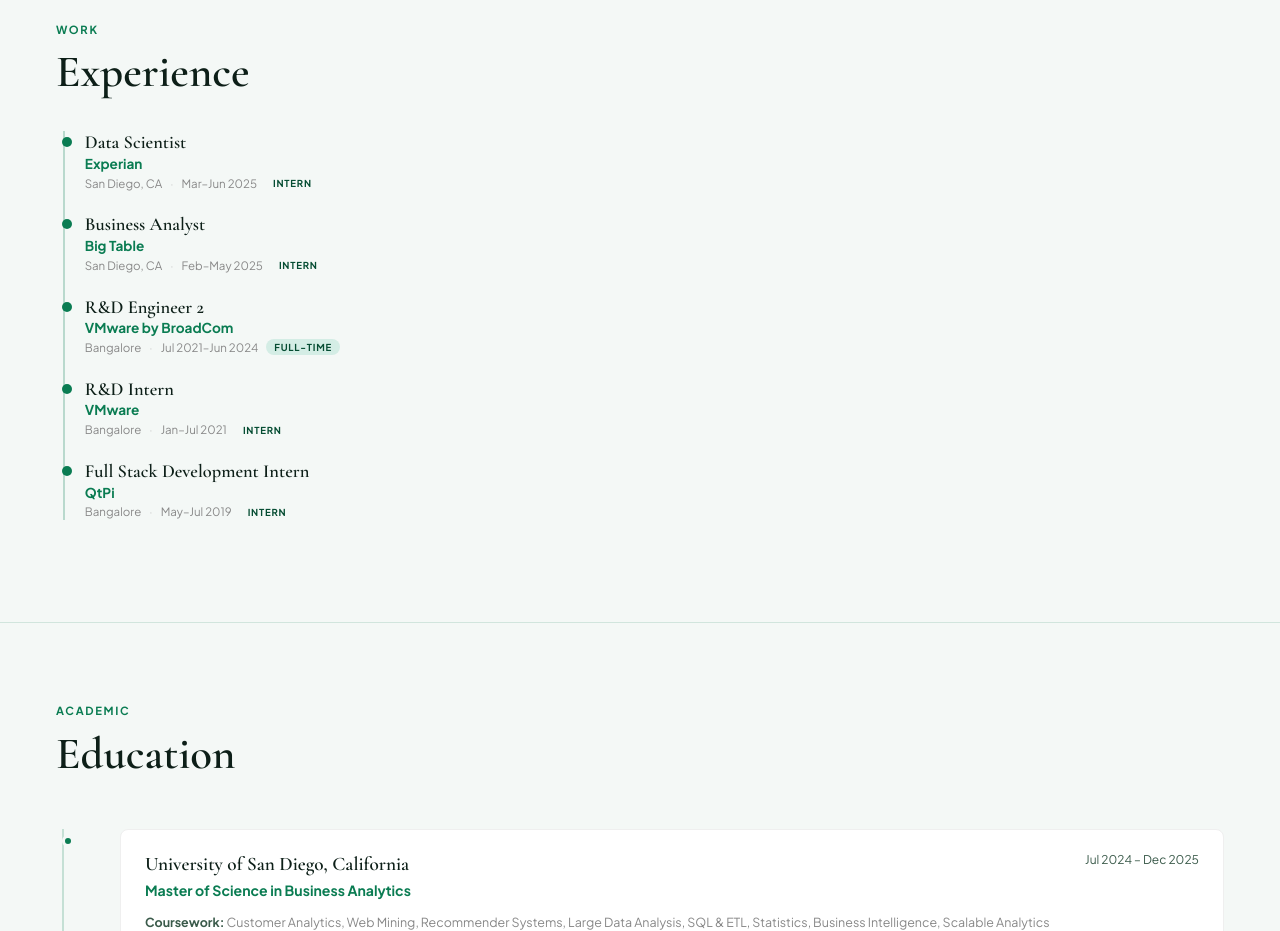
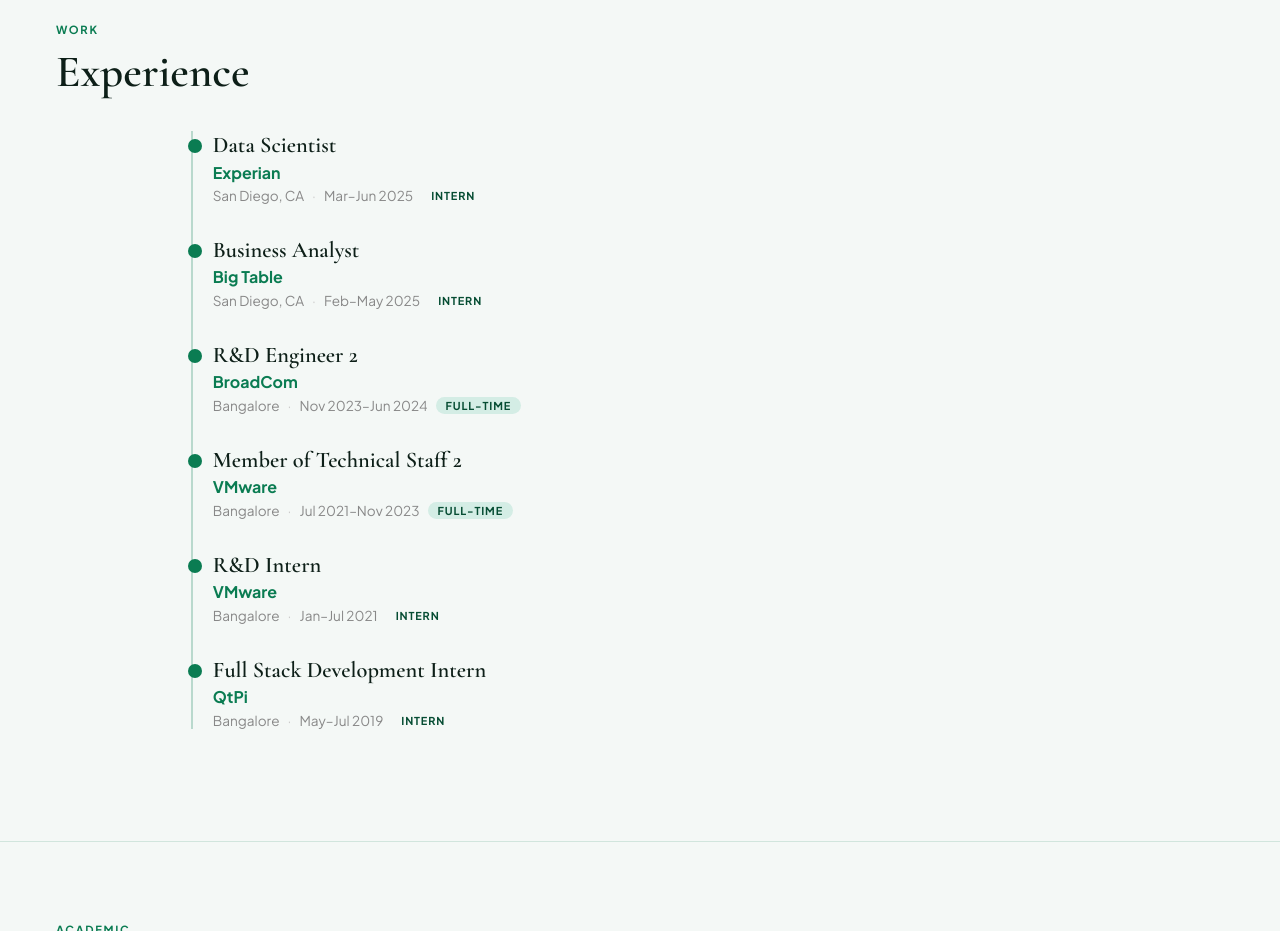
Before and after one commit to Krithikap019/ai-portfolio, a Next.js app: page / in a window 1280 px wide. Shown: the part 1800-2731 px from the top of the page. Built offline with nearby package versions, Linux system fonts and the light colour scheme.

Commit message:
emerald theme 8

```diff
--- a/app/page.jsx
+++ b/app/page.jsx
@@ -185,24 +185,25 @@
       <section style={{ padding: "5rem 3.5rem", borderTop: "1px solid rgba(10,124,82,0.15)" }}>
         <p style={{ fontSize: "0.7rem", fontWeight: 700, letterSpacing: "0.15em", textTransform: "uppercase", color: "#0a7c52", marginBottom: "0.6rem" }}>Work</p>
         <h2 style={{ fontFamily: "'Cormorant Garamond', serif", fontSize: "2.8rem", fontWeight: 600, marginBottom: "2rem" }}>Experience</h2>
-        <div style={{ position: "relative", paddingLeft: "1.8rem", maxWidth: "560px" }}>
+        <div style={{ position: "relative", paddingLeft: "1.8rem", maxWidth: "700px", margin: "0 auto 0 8rem" }}>
           <div style={{ position: "absolute", left: "7px", top: 0, bottom: 0, width: "1.5px", background: "rgba(10,124,82,0.25)" }} />
           {[
             { company: "Experian", role: "Data Scientist", location: "San Diego, CA", period: "Mar–Jun 2025", type: "Intern" },
             { company: "Big Table", role: "Business Analyst", location: "San Diego, CA", period: "Feb–May 2025", type: "Intern" },
-            { company: "VMware by BroadCom", role: "R&D Engineer 2", location: "Bangalore", period: "Jul 2021–Jun 2024", type: "Full-time" },
+            { company: "BroadCom", role: "R&D Engineer 2", location: "Bangalore", period: "Nov 2023–Jun 2024", type: "Full-time" },
+            { company: "VMware", role: "Member of Technical Staff 2", location: "Bangalore", period: "Jul 2021–Nov 2023", type: "Full-time" },
             { company: "VMware", role: "R&D Intern", location: "Bangalore", period: "Jan–Jul 2021", type: "Intern" },
             { company: "QtPi", role: "Full Stack Development Intern", location: "Bangalore", period: "May–Jul 2019", type: "Intern" },
           ].map((exp, i) => (
-            <div key={i} style={{ position: "relative", marginBottom: "1.4rem" }}>
-              <div style={{ position: "absolute", left: "-1.45rem", top: "6px", width: "10px", height: "10px", borderRadius: "50%", background: "#0a7c52", zIndex: 1 }} />
-              <h3 style={{ fontFamily: "'Cormorant Garamond', serif", fontSize: "1.15rem", fontWeight: 600, color: "#0d1f18", marginBottom: "0.1rem" }}>{exp.role}</h3>
-              <p style={{ fontSize: "0.85rem", fontWeight: 700, color: "#0a7c52", marginBottom: "0.2rem" }}>{exp.company}</p>
+            <div key={i} style={{ position: "relative", marginBottom: "2rem" }}>
+              <div style={{ position: "absolute", left: "-1.55rem", top: "8px", width: "14px", height: "14px", borderRadius: "50%", background: "#0a7c52", zIndex: 1 }} />
+              <h3 style={{ fontFamily: "'Cormorant Garamond', serif", fontSize: "1.4rem", fontWeight: 600, color: "#0d1f18", marginBottom: "0.2rem" }}>{exp.role}</h3>
+              <p style={{ fontSize: "1rem", fontWeight: 700, color: "#0a7c52", marginBottom: "0.3rem" }}>{exp.company}</p>
               <div style={{ display: "flex", alignItems: "center", gap: "0.5rem", flexWrap: "wrap" }}>
-                <span style={{ fontSize: "0.72rem", color: "#888" }}>{exp.location}</span>
-                <span style={{ fontSize: "0.72rem", color: "#ccc" }}>·</span>
-                <span style={{ fontSize: "0.72rem", color: "#888" }}>{exp.period}</span>
-                <span style={{ fontSize: "0.6rem", fontWeight: 700, letterSpacing: "0.08em", textTransform: "uppercase", padding: "2px 8px", borderRadius: "20px", background: exp.type === "Full-time" ? "#d4ede5" : "transparent", color: "#064d33", border: exp.type === "Full-time" ? "none" : "none" }}>{exp.type}</span>
+                <span style={{ fontSize: "0.85rem", color: "#888" }}>{exp.location}</span>
+                <span style={{ fontSize: "0.85rem", color: "#ccc" }}>·</span>
+                <span style={{ fontSize: "0.85rem", color: "#888" }}>{exp.period}</span>
+                <span style={{ fontSize: "0.68rem", fontWeight: 700, letterSpacing: "0.08em", textTransform: "uppercase", padding: "2px 10px", borderRadius: "20px", background: exp.type === "Full-time" ? "#d4ede5" : "transparent", color: "#064d33" }}>{exp.type}</span>
               </div>
             </div>
           ))}
```
